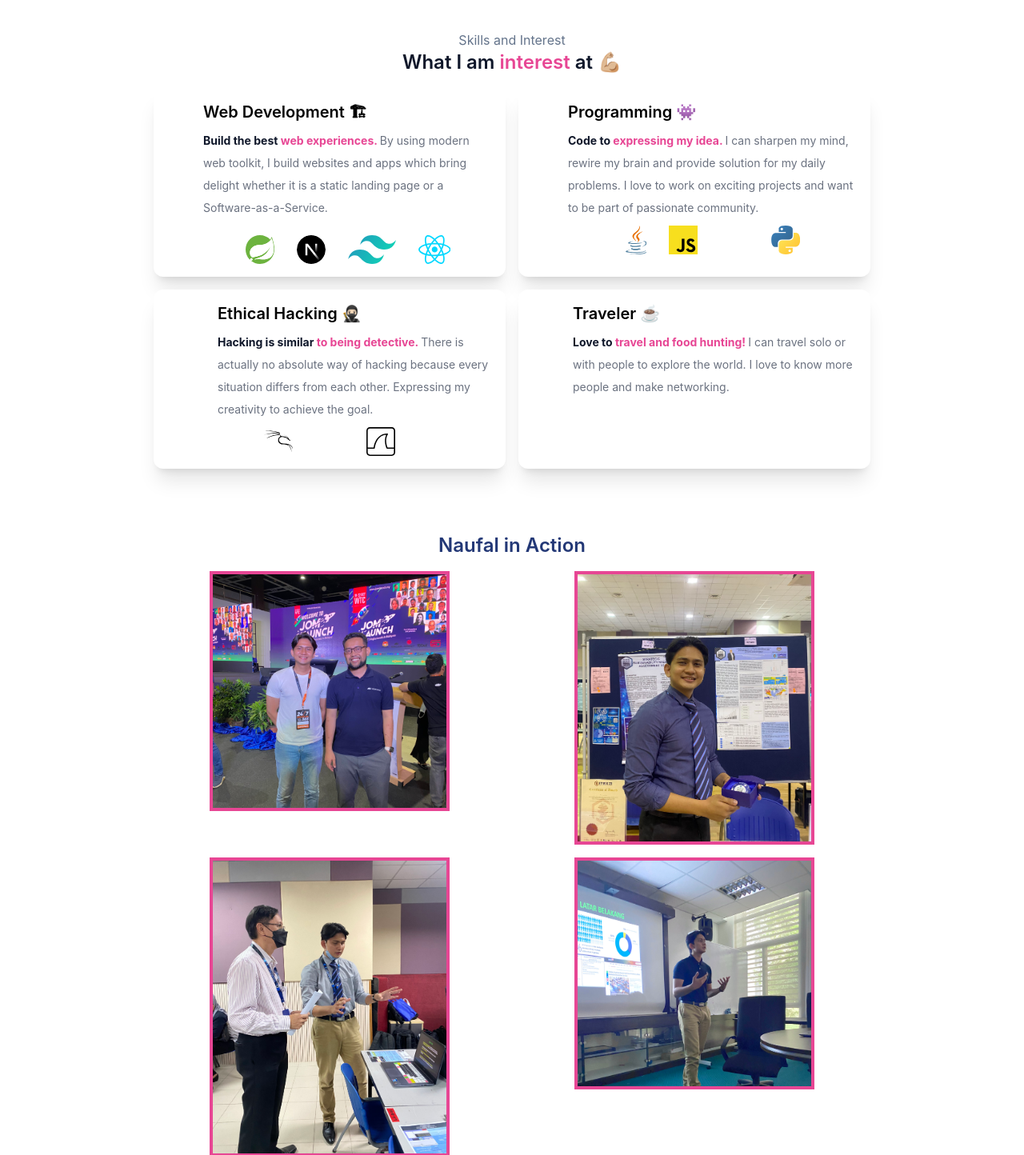
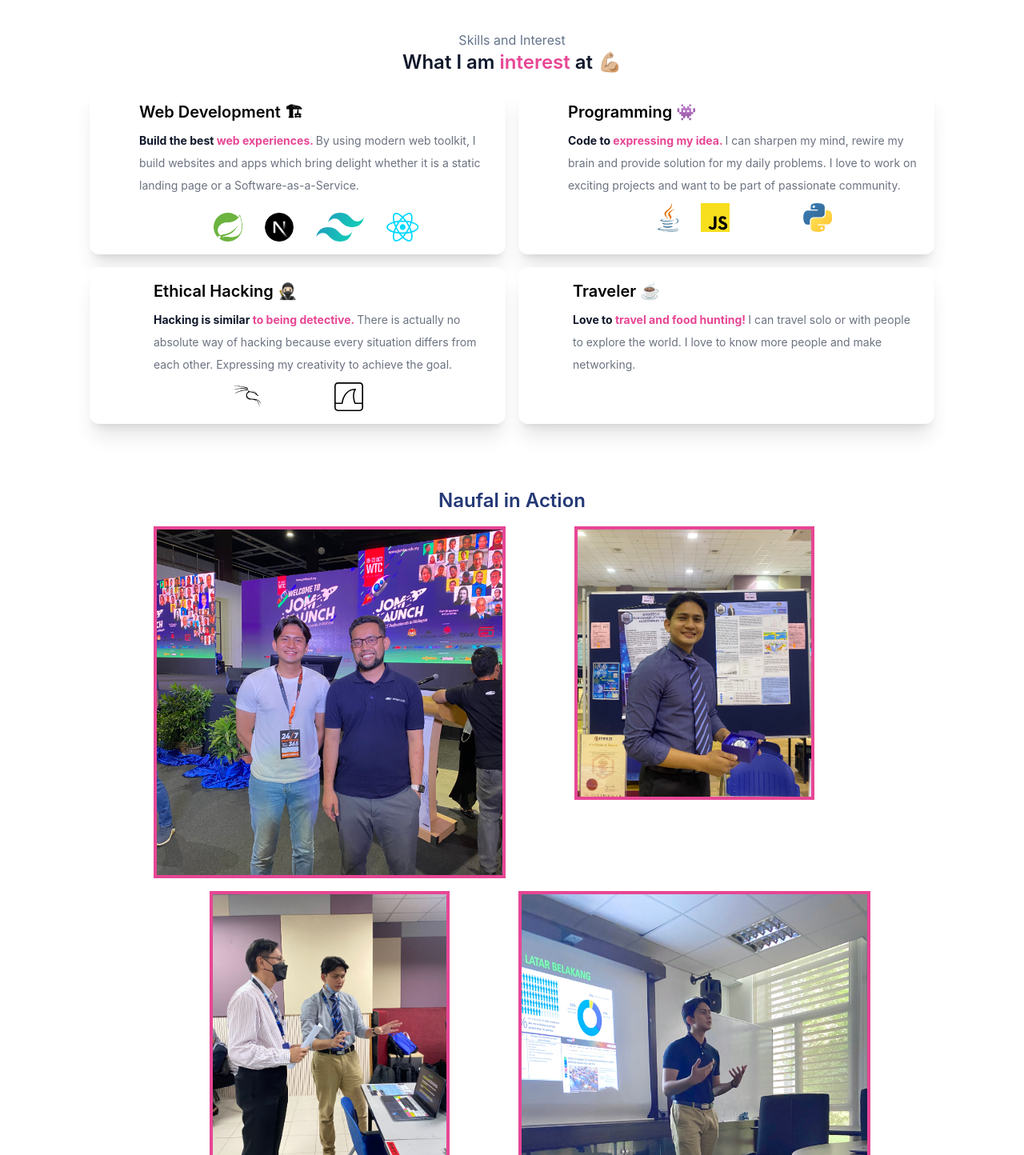
Before and after one commit to naufalazim/basic-website, a Next.js app: page / in a window 1280 px wide. Shown: the part 566-2010 px from the top of the page at 80% size. Built offline with nearby package versions, Linux system fonts and the light colour scheme; some icons are missing.

Commit message:
fix padding card skills

```diff
--- a/pages/index.tsx
+++ b/pages/index.tsx
@@ -85,7 +85,7 @@ export default function Home() {
             <p className='text-center text-slate-900 font-semibold text-2xl'>What I am <span className='text-pink-500'>interest</span> at 💪🏼</p>
           </div>
 
-          <div className="mt-4 grid grid-cols-1 gap-4 sm:grid-cols-2 lg:grid-cols-3 xl:grid-cols-2 px-20 mb-20 lg:mx-20">
+          <div className="mt-4 grid grid-cols-1 gap-4 sm:grid-cols-2 lg:grid-cols-3 xl:grid-cols-2 px-10 mb-20 lg:mx-10">
 
               <div className="flex items-start rounded-xl bg-white p-4 shadow-xl">
                 <div className="flex h-12 w-12 items-center justify-center ">
@@ -99,7 +99,7 @@ export default function Home() {
                 <p className="mt-2 text-sm text-gray-500 leading-loose">
                   <span className='font-bold text-slate-900'>Build the best <span className='text-pink-500'>web experiences. </span></span>
                 By using modern web toolkit, I build websites and apps which bring delight whether it is a static landing page or a Software-as-a-Service.</p>
-                <div className='flex flex-wrap space-x-3 lg:text-4xl text-2xl justify-center lg:space-x-7 pt-5'>
+                <div className='flex space-x-3 lg:text-4xl text-2xl justify-center lg:space-x-7 md:space-x-2 pt-5'>
                 <ul><Icon icon="logos:spring-icon" /></ul>
                 <ul><Icon icon="logos:nextjs-icon" /></ul>
                 <ul><Icon icon="logos:tailwindcss-icon" /></ul>
@@ -125,7 +125,7 @@ export default function Home() {
                   <span className='font-bold text-slate-900'>Code to <span className='text-pink-500'>expressing my idea. </span></span>
                I can sharpen my mind, rewire my brain and provide solution for my daily problems. I love to work on exciting projects and want to be part of passionate community.</p>
 
-                <div className='flex flex-wrap space-x-3 lg:text-4xl text-2xl justify-center lg:space-x-7 pt-2'>
+                <div className='flex space-x-3 lg:text-4xl text-2xl justify-center lg:space-x-7 pt-2'>
                     <ul><Icon icon="logos:java" /></ul>
                     <ul><Icon icon="logos:javascript" /></ul>
                     <ul><Icon icon="file-icons:c" /></ul>
@@ -152,7 +152,7 @@ export default function Home() {
                   There is actually no absolute way of hacking because every situation differs from each other. Expressing my creativity to achieve the goal.
                 </p>
 
-                <div className='flex flex-wrap space-x-3 lg:text-4xl text-2xl justify-center lg:space-x-7 pt-2'>
+                <div className='flex space-x-3 lg:text-4xl text-2xl justify-center lg:space-x-7 pt-2'>
                     <ul><Icon icon="simple-icons:kalilinux" /></ul>
                     <ul><Icon icon="file-icons:nmap" /></ul>
                     <ul><Icon icon="simple-icons:wireshark" /></ul>
@@ -200,7 +200,7 @@ export default function Home() {
 
           <div className='mt-4 grid grid-cols-1 gap-4 sm:grid-cols-2 lg:grid-cols-3 xl:grid-cols-2 px-20 mb-20 lg:mx-20'>
               <div>
-              <img src='/1.jpg' alt='Naufal Azim' width="300" height="200" className='max-w-full mx-auto border-4 border-pink-500'></img>
+              <img src='/1.jpg' alt='Naufal Azim' width="500" height="400" className='max-w-full mx-auto border-4 border-pink-500'></img>
               </div>
 
               <div>
@@ -212,7 +212,7 @@ export default function Home() {
               </div>
 
               <div>
-              <img src='/5.jpg' alt='Naufal Azim' width="300" height="200" className='max-w-full mx-auto border-4 border-pink-500'></img>
+              <img src='/5.jpg' alt='Naufal Azim' width="500" height="400" className='max-w-full mx-auto border-4 border-pink-500'></img>
               </div>
           </div>
       </section>
```
